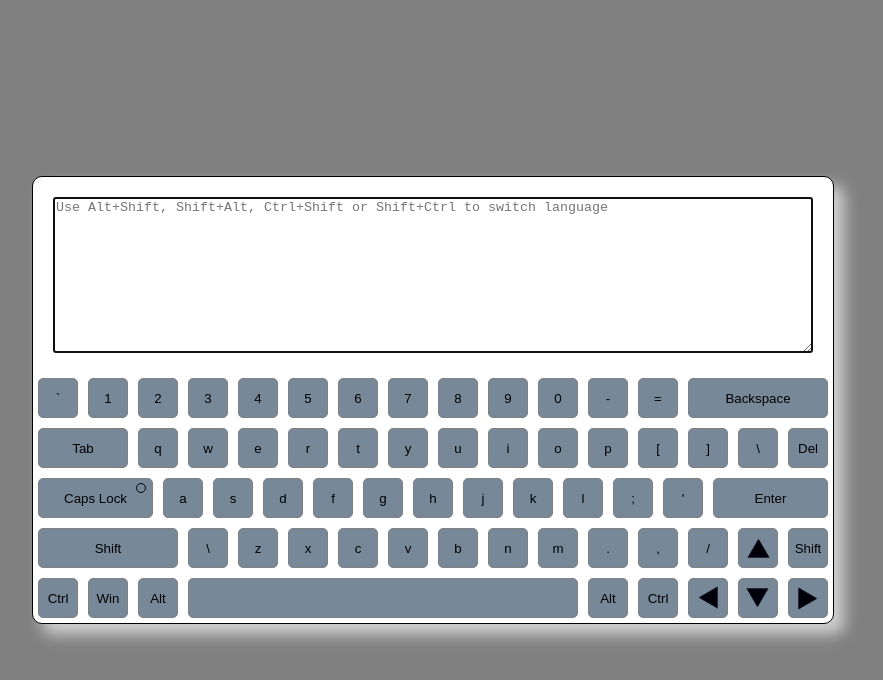
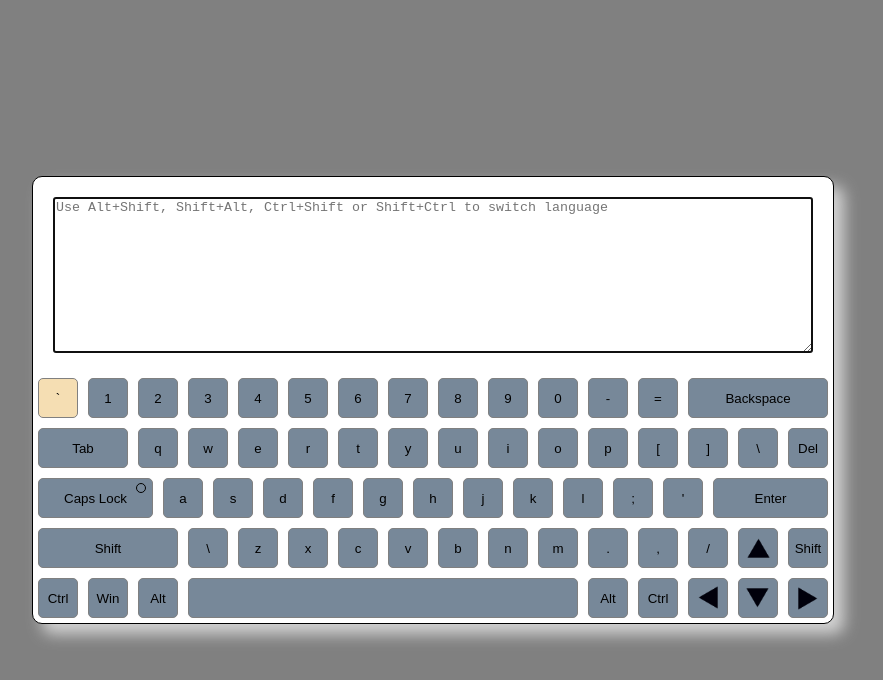
Before and after one commit to denismark94/virtual-keyboard, a plain HTML site: page index.html in a window 1280 px wide. In both pictures the pointer is over the button 265 px from the left and 398 px from the top of the page. Shown: the whole page, without its empty margins (207-1090 px from the left). Drawn offline with Linux system fonts and the light colour scheme.

Commit message:
feat: add hover animation for buttons

```diff
--- a/style.css
+++ b/style.css
@@ -41,6 +41,11 @@ button {
     border-radius: 5px;
     overflow: hidden;
     padding: 0;
+}
+
+button:hover {
+    cursor: pointer;
+    background-color: wheat;
 }
 
 button.active {
```
